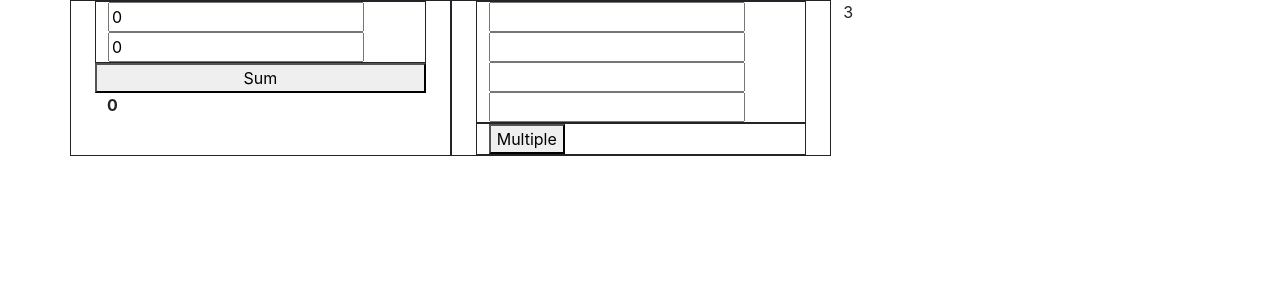
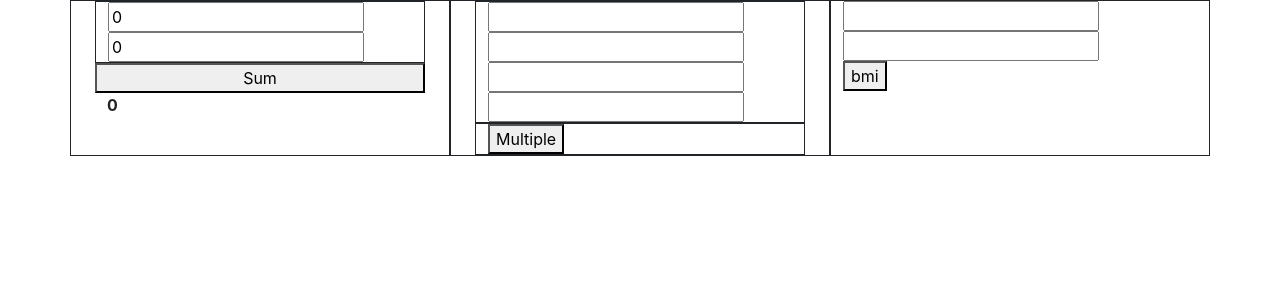
Before and after one commit to pkmaneri/Multipurpose-app, a React (Create React App) app: page / in a window 1280 px wide. Shown: the top 300 px of the page. Built offline with nearby package versions, Linux system fonts and the light colour scheme.

Commit message:
bmi comp add

```diff
--- a/src/App.js
+++ b/src/App.js
@@ -2,6 +2,7 @@
 import './App.css';
 import Sum from "./component/Sum";
 import Multiple from "./component/Multiple"
+import Bmi from './component/Bmi';
 
 
 function App() {
@@ -11,7 +12,7 @@ function App() {
         <div className="col bprderClass">
           <Sum/></div>
         <div className="col bprderClass"><Multiple/></div>
-        <div className="col ">3</div>
+        <div className="col bprderClass"><Bmi/></div>
       </div>
 
     </div>
--- /dev/null
+++ b/src/component/Bmi.js
@@ -0,0 +1,49 @@
+import React, { Component } from "react"
+
+class Bmi extends Component {
+    state={
+        mass:"",
+        height:"",
+        result:""
+    }
+
+    handleMass(e) {
+        const mass = (e.target.value)
+        this.setState(prevState => {
+            return {
+                mass: mass,
+                height: prevState.height,
+            }
+        })
+    }
+    handleHeight(e) {
+        const height = (e.target.value)
+        this.setState(prevState => {
+            return {
+                height: height,
+                mass: prevState.mass,
+            }
+        })
+    }
+    handleBmi(event) {
+        const mass = this.state.mass;
+        const height = this.state.height;
+        const result = parseInt(mass) / parseInt(height*height);
+        this.setState({
+            'result': result
+        })
+    }
+    render() {
+        return (
+            <div>
+                <div>
+                    <input aria-label="mass-input" text="text" onChange={this.handleMass.bind(this)} value={this.state.mass}></input>
+                    <input aria-label="height-input" text="text" onChange={this.handleHeight.bind(this)} value={this.state.height}></input>
+                </div>
+                <button aria-label="bmi-button" onClick={this.handleBmi.bind(this)}>bmi</button>
+                <b aria-label="bmi-output" >{this.state.result}</b>
+            </div>
+        )
+    }
+}
+export default Bmi
```
Also changed, not shown: 1 other file (tests, documents, lock files or other folders).
